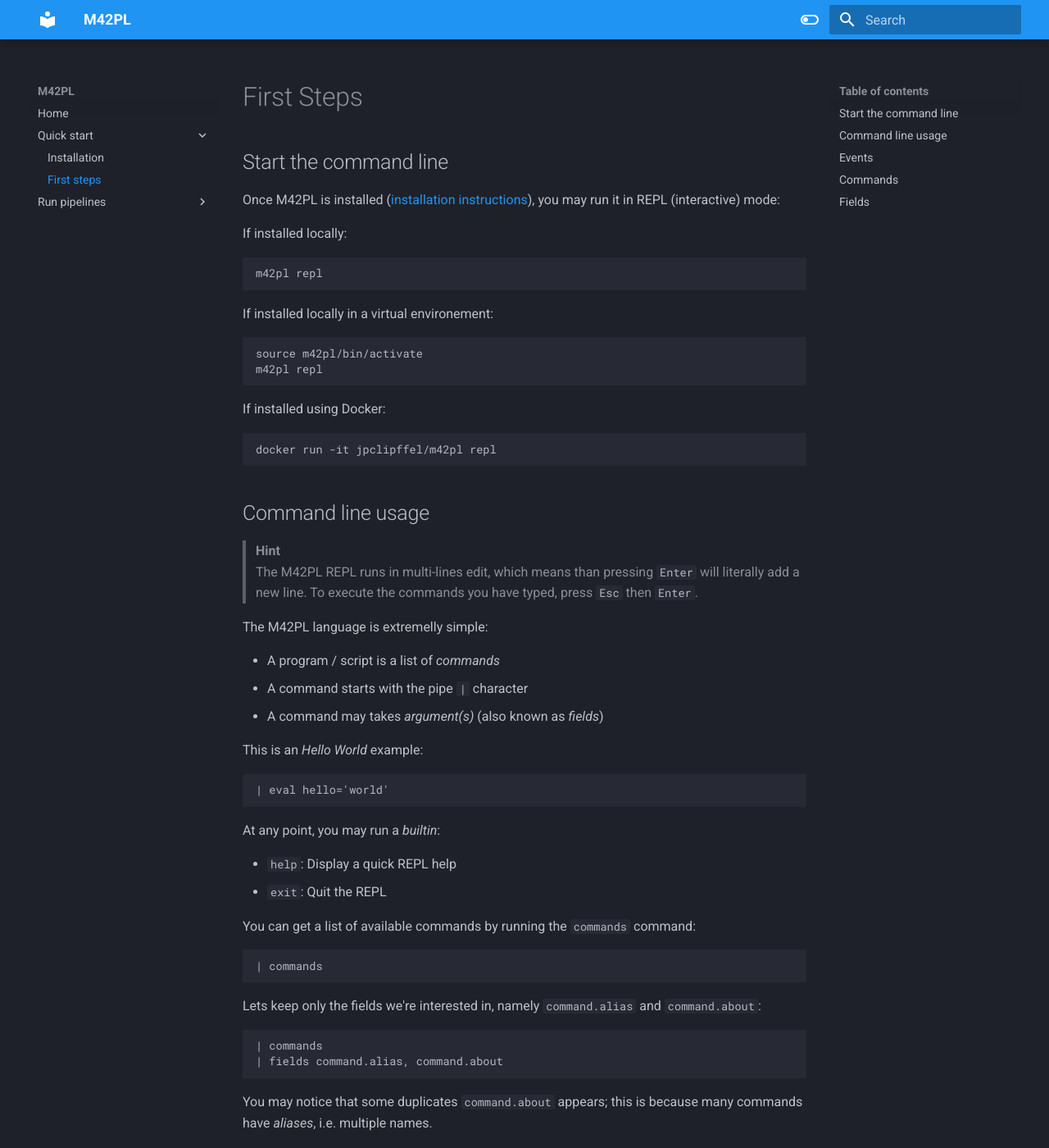
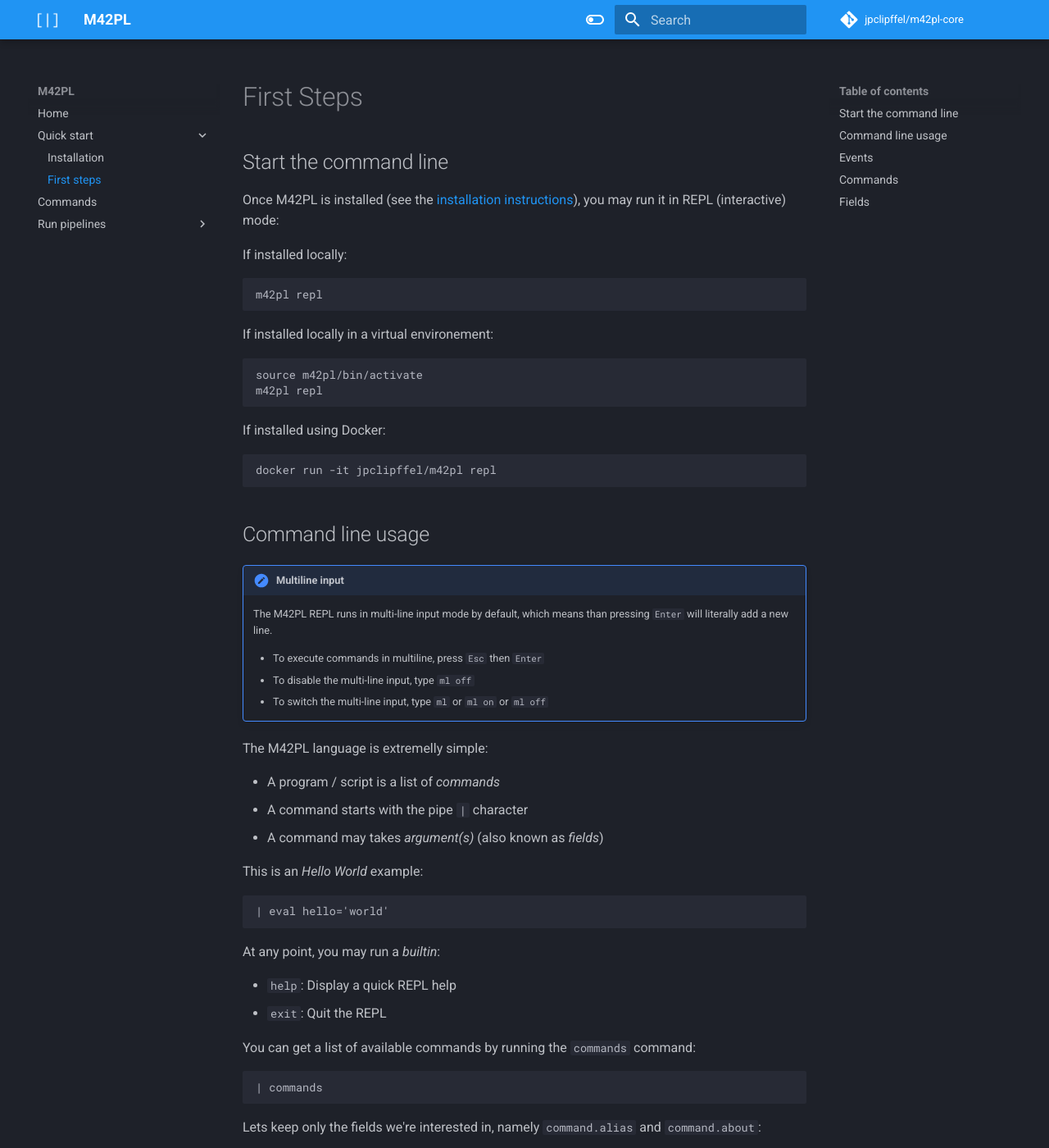
Before and after one commit to jpclipffel/m42pl-core, an MkDocs documentation site: the page built from docs/docs/quickstart/firststeps.md, in a window 1280 px wide and 1400 px high. Shown: the whole window at 82% size. Built offline with MkDocs 1.6.1 and Material for MkDocs 9.7.7, drawn with Linux system fonts in a browser that asks for light colours; comment, search, counter and statistics services are not loaded; some of the changed text lies outside the part shown.

Commit message:
[Doc] Added logo, core commands ref and some links

```diff
--- a/docs/docs/quickstart/firststeps.md
+++ b/docs/docs/quickstart/firststeps.md
@@ -1,11 +1,11 @@
-<!-- vim: set ft=Markdown ts=2 -->
+<!-- vim: set ft=Markdown ts=4 -->
 
 # First Steps
 
 ## Start the command line
 
-Once M42PL is installed ([installation instructions][install]), you may run it
-in REPL (interactive) mode:
+Once M42PL is installed (see the [installation instructions][install]), you may
+run it in REPL (interactive) mode:
 
 If installed locally:
 
@@ -28,10 +28,13 @@
 
 ## Command line usage
 
-> **Hint**
-> The M42PL REPL runs in multi-lines edit, which means than pressing
-> `Enter` will literally add a new line. To execute the commands you
-> have typed, press `Esc` then `Enter`.
+!!! note "Multiline input"
+    The M42PL REPL runs in multi-line input mode by default, which means than
+    pressing `Enter` will literally add a new line.
+
+    - To execute commands in multiline, press `Esc` then `Enter`
+    - To disable the multi-line input, type `ml off`
+    - To switch the multi-line input, type `ml` or `ml on` or `ml off`
 
 The M42PL language is extremelly simple:
 
@@ -99,25 +102,25 @@
 
 ## Commands
 
-M42PL provides 4 types of commands:
+M42PL support 4 types of commands:
 
 * _Generating commands_ generates events
-  * There is a single _generating command_ per pipeline
-  * _Generating command_ are usually put first in the pipeline
-  * A pipeline may include sub-pipelines, each of them may include a _genrating command_
-  * _Generating commands_ may be _piped_ into _streaming commands_, _buffering commands_ and _meta commands_
+    * There is a single _generating command_ per pipeline
+    * _Generating command_ are usually put first in the pipeline
+    * A pipeline may include sub-pipelines, each of them may include a _genrating command_
+    * _Generating commands_ may be _piped_ into _streaming commands_, _buffering commands_ and _meta commands_
 * _Streaming commands_ process events
-  * Each _streaming command_ may be _piped_ into another _streaming command_, _buffering command_ or _meta command_
+    * Each _streaming command_ may be _piped_ into another _streaming command_, _buffering command_ or _meta command_
 * _Buffering commands_ process block of events
-  * Each _buffering command_ may be _piped_ into another _buffering command_, _streaming command_ or _meta command_
+    * Each _buffering command_ may be _piped_ into another _buffering command_, _streaming command_ or _meta command_
 * _Meta commands_ forwards the data and manipulates the pipeline itself
-  * Each _metacommand_ may be _piped_ into another _meta command_, _streaming command_ or _buffering command_
+    * Each _metacommand_ may be _piped_ into another _meta command_, _streaming command_ or _buffering command_
 
 ## Fields
 
 Fields are both the events _attributes_ and a way to access the given _attributes_.
 
-Commands support 5 type of fields:
+M42PL's commands support 5 type of fields:
 
 * _Literal_: A literal value such as a number, a string or a list of values, e.g. `42`, `'some text'`, `(1, 2, 3)`
 * _Path_: A field name or a doted field name, e.g. `field`, `field.subfield`
--- a/docs/mkdocs.yml
+++ b/docs/mkdocs.yml
@@ -1,7 +1,33 @@
 # code: language=YAML tabSize=2
 
+# General
 site_name: M42PL
 
+# Navigation
+nav:
+  - "Home": index.md
+  - "Quick start":
+    - "Installation": "quickstart/installation.md"
+    - "First steps": "quickstart/firststeps.md"
+  - "Commands": "https://jpclipffel.github.io/m42pl-commands"
+  - "Run pipelines":
+    - "Overview": "mains/index.md"
+    - "REPL (interactive)": "mains/repl2.md"
+    - "Script": "mains/run.md"
+    - "Grammar debug": "mains/grammar.md"
+    - "Parsing debug": "mains/parse.md"
+
+# Source repository
+repo_url: https://github.com/jpclipffel/m42pl-core
+repo_name: jpclipffel/m42pl-core
+edit_uri: tree/main/docs/docs
+src_uri: tree/main/docs/docs
+
+# Markdown extensions
+markdown_extensions:
+  - admonition
+
+# Theme configuration
 theme:
   name: material
   palette:
@@ -17,15 +43,5 @@
       toggle:
         icon: material/toggle-switch
         name: Switch to light mode
-
-nav:
-  - 'Home': index.md
-  - 'Quick start':
-    - 'Installation': 'quickstart/installation.md'
-    - 'First steps': 'quickstart/firststeps.md'
-  - 'Run pipelines':
-    - 'Overview': 'mains/index.md'
-    - 'REPL (interactive)': 'mains/repl2.md'
-    - 'Script': 'mains/run.md'
-    - 'Grammar debug': 'mains/grammar.md'
-    - 'Parsing debug': 'mains/parse.md'
+  logo: "assets/Logo - Text - White.png"
+  favicon: "assets/Logo - Text - White.png"
```
Also changed, not shown: docs/docs/quickstart/installation.md (+7 -2 lines), docs/docs/assets/Logo - Text - White.png (added).
